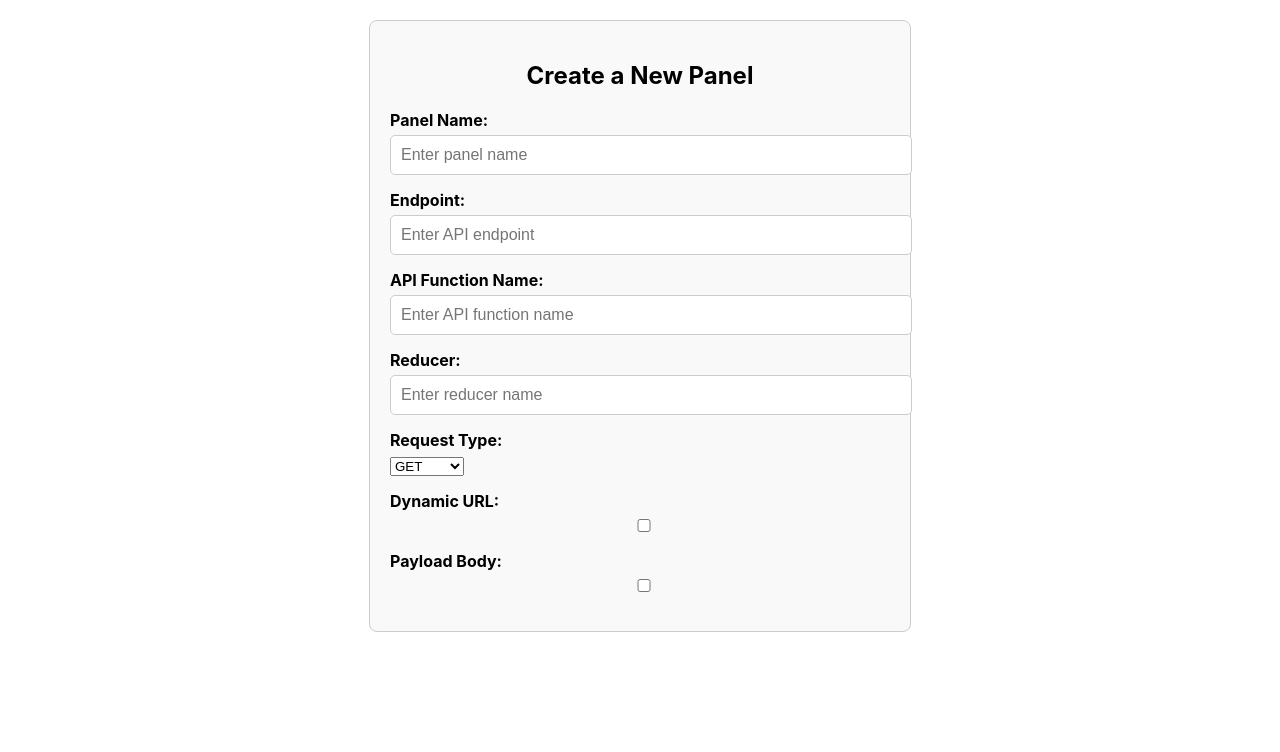
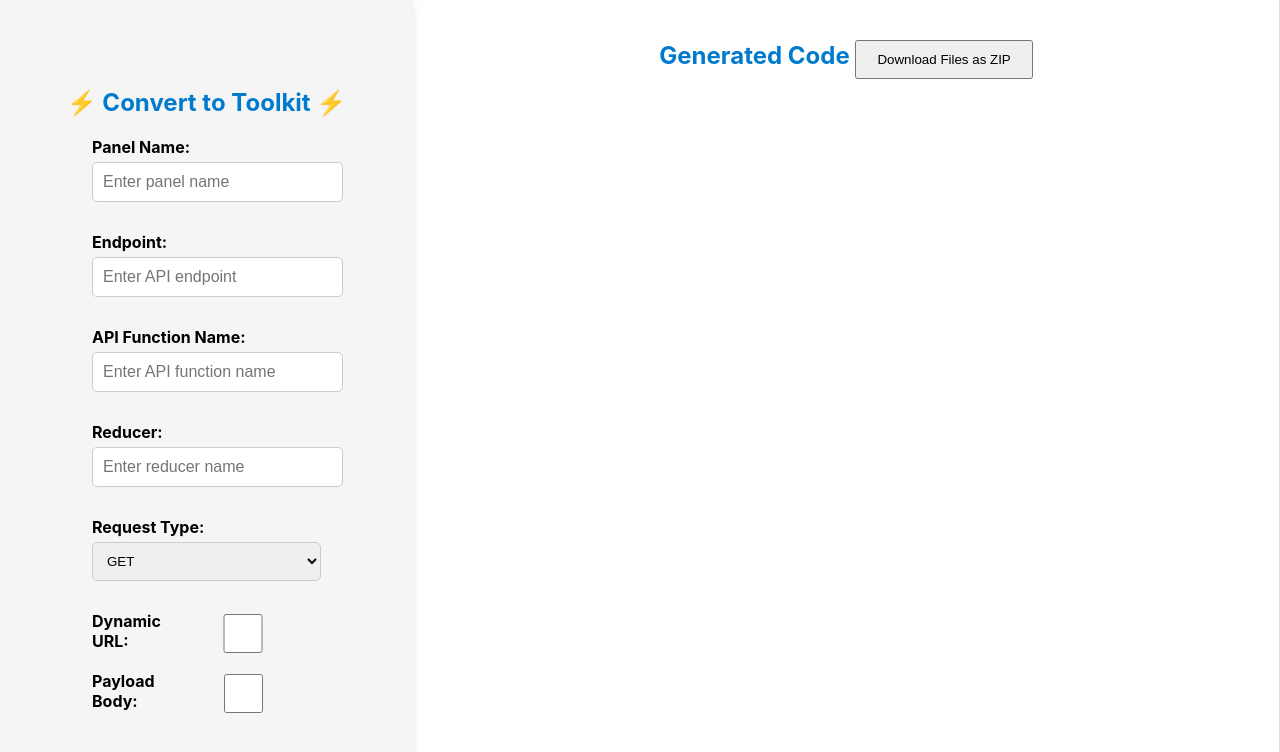
Before and after one commit to Suryash-343/redux_to_toolkit, a React (Create React App) app: page / in a window 1280 px wide. Shown: the top 752 px of the page. Built offline with nearby package versions, Linux system fonts and the light colour scheme; the HTML template or start-up script is replaced by a standard one.

Commit message:
reduc view changed with download as zip functionality

```diff
--- a/package.json
+++ b/package.json
@@ -4,6 +4,8 @@
   "private": true,
   "dependencies": {
     "cra-template-typescript": "1.2.0",
+    "file-saver": "^2.0.5",
+    "jszip": "^3.10.1",
     "react": "^19.0.0",
     "react-dom": "^19.0.0",
     "react-router-dom": "^7.1.1",
--- a/src/components/ActionForm.tsx
+++ b/src/components/ActionForm.tsx
@@ -1,8 +1,9 @@
-import React, { useState, useEffect } from 'react';
+import React, { useState } from 'react';
 import SliceCodeBox from './SliceCodeBox.tsx';
 import ApiActionCodeBox from './ApiActionCodeBox.tsx';
 import TypeCodeBox from './TypeCodeBox.tsx';
 import ApiCodeBox from './ApiCodeBox.tsx';
+import DownloadZipButton from './DownloadZipButton.tsx';
 
 const ActionForm = () => {
     const [formData, setFormData] = useState({
@@ -14,7 +15,24 @@ const ActionForm = () => {
         dynamicUrl: false, // Default to false
         payloadBody: false, // Default to false
     });
-
+    const files = [
+        {
+            name: 'SliceCodeBox.ts',
+            content: `// Content of SliceCodeBox.ts\nexport const exampleSlice = {};`,
+        },
+        {
+            name: 'ApiActionCodeBox.ts',
+            content: `// Content of ApiActionCodeBox.ts\nexport const apiAction = {};`,
+        },
+        {
+            name: '<Panel>Api.ts',
+            content: `// Content of <Panel>Api.ts\nexport const panelApi = {};`,
+        },
+        {
+            name: '<Panel>ApiAction.ts',
+            content: `// Content of <Panel>ApiAction.ts\nexport const panelApiAction = {};`,
+        },
+    ];
     const handleChange = (
         e: React.ChangeEvent<HTMLInputElement | HTMLSelectElement>
     ) => {
@@ -35,20 +53,69 @@ const ActionForm = () => {
         }
     };
 
-    const handleSubmit = (e: React.FormEvent) => {
-        e.preventDefault();
-        console.log('Form Data Submitted:', formData);
-        alert('Form submitted successfully!');
-    };
-
     const { panelName, apiFunctionName, reducer, endpoint, dynamicUrl, payloadBody, requestType } = formData;
 
     return (
-        <>
-        <div className="form-container">
-            <h2>Create a New Panel</h2>
-            <form onSubmit={handleSubmit}>
-                <div className="form-row">
+        <div
+            style={{
+                display: 'flex',
+                flexDirection: 'row-reverse',
+                height: '100vh',
+                overflow: 'hidden',
+            }}
+        >
+            {/* Left Side: Code Components */}
+            <div
+                style={{
+                    flex: 2,
+                    overflowY: 'auto',
+                    padding: '20px',
+                    backgroundColor: '#fff',
+                    borderRight: '1px solid #ddd',
+                }}
+            >
+                <h2 style={{ textAlign: 'center', color: '#007acc' }}>Generated Code <DownloadZipButton files={files}/></h2>
+                {panelName && apiFunctionName && reducer && (
+                    <SliceCodeBox panelName={panelName} apiFunctionName={apiFunctionName} reducer={reducer} />
+                )}
+                {panelName && apiFunctionName && endpoint && (
+                    <ApiActionCodeBox
+                        panelName={panelName}
+                        apiFunctionName={apiFunctionName}
+                        endpoint={endpoint}
+                        dynamicUrl={dynamicUrl}
+                        payloadBody={payloadBody}
+                    />
+                )}
+                {panelName && endpoint && (
+                    <TypeCodeBox panelName={panelName} reducer={reducer} />
+                )}
+                {panelName && endpoint && (
+                    <ApiCodeBox
+                        panelName={panelName}
+                        endpoint={endpoint}
+                        requestType={requestType}
+                        apiFunctionName={apiFunctionName}
+                        dynamicUrl={dynamicUrl}
+                        payloadBody={payloadBody}
+                    />
+                )}
+            </div>
+            {/* Right Side: Form */}
+            <div
+                style={{
+                    flex: 1,
+                    // padding: '20px',
+                    display: 'flex',
+                    flexDirection: 'column',
+                    justifyContent: 'center',
+                    backgroundColor: '#f5f5f5',
+                    boxShadow: '0 4px 8px rgba(0,0,0,0.1)',
+                    zIndex: 1,
+                }}
+            >
+                <h2 style={{ textAlign: 'center', color: '#007acc' }}>⚡ Convert to Toolkit ⚡</h2>
+                <form style={{ maxWidth: '800px', margin: '0 auto' }}>
                     <div className="form-group">
                         <label htmlFor="panelName">Panel Name:</label>
                         <input
@@ -59,9 +126,15 @@ const ActionForm = () => {
                             onChange={handleChange}
                             placeholder="Enter panel name"
                             required
+                            style={{
+                                width: '100%',
+                                padding: '10px',
+                                marginBottom: '15px',
+                                border: '1px solid #ccc',
+                                borderRadius: '5px',
+                            }}
                         />
                     </div>
-                    <div className="form-row">
                     <div className="form-group">
                         <label htmlFor="endpoint">Endpoint:</label>
                         <input
@@ -72,6 +145,13 @@ const ActionForm = () => {
                             onChange={handleChange}
                             placeholder="Enter API endpoint"
                             required
+                            style={{
+                                width: '100%',
+                                padding: '10px',
+                                marginBottom: '15px',
+                                border: '1px solid #ccc',
+                                borderRadius: '5px',
+                            }}
                         />
                     </div>
                     <div className="form-group">
@@ -84,8 +164,14 @@ const ActionForm = () => {
                             onChange={handleChange}
                             placeholder="Enter API function name"
                             required
+                            style={{
+                                width: '100%',
+                                padding: '10px',
+                                marginBottom: '15px',
+                                border: '1px solid #ccc',
+                                borderRadius: '5px',
+                            }}
                         />
-                        </div>
                     </div>
                     <div className="form-group">
                         <label htmlFor="reducer">Reducer:</label>
@@ -97,9 +183,15 @@ const ActionForm = () => {
                             onChange={handleChange}
                             placeholder="Enter reducer name"
                             required
+                            style={{
+                                width: '100%',
+                                padding: '10px',
+                                marginBottom: '15px',
+                                border: '1px solid #ccc',
+                                borderRadius: '5px',
+                            }}
                         />
                     </div>
-                    <div className="form-row">
                     <div className="form-group">
                         <label htmlFor="requestType">Request Type:</label>
                         <select
@@ -108,6 +200,13 @@ const ActionForm = () => {
                             value={formData.requestType}
                             onChange={handleChange}
                             required
+                            style={{
+                                width: '100%',
+                                padding: '10px',
+                                marginBottom: '15px',
+                                border: '1px solid #ccc',
+                                borderRadius: '5px',
+                            }}
                         >
                             <option value="get">GET</option>
                             <option value="post">POST</option>
@@ -116,82 +215,25 @@ const ActionForm = () => {
                             <option value="delete">DELETE</option>
                         </select>
                     </div>
-                        <div className="form-group">
+                    <div className="form-group" style={{ display: 'flex', justifyContent: 'space-between' }}>
                         <label>Dynamic URL:</label>
-                            <label className="switch">
+                        <input type="checkbox" name="dynamicUrl" checked={dynamicUrl} onChange={handleChange} />
+                    </div>
+                    <div className="form-group" style={{ display: 'flex', justifyContent: 'space-between' }}>
+                        <label>Payload Body:</label>
                         <input
                             type="checkbox"
-                                    name="dynamicUrl"
-                                    checked={formData.dynamicUrl}
+                            name="payloadBody"
+                            checked={payloadBody}
                             onChange={handleChange}
+                            disabled={requestType === 'post' || requestType === 'patch'}
                         />
-                                <span className="slider"></span>
-                            </label>
                     </div>
-                    </div>
-
+                </form>
             </div>
 
 
-                <div className="form-row">
-                    <div className="form-group">
-                        <label>Payload Body:</label>
-                        <label className="switch">
-                            <input
-                                type="checkbox"
-                                name="payloadBody"
-                                checked={formData.payloadBody}
-                                onChange={handleChange}
-                                disabled={formData.requestType === 'post' || formData.requestType === 'patch'}
-                            />
-                            <span className="slider"></span>
-                        </label>
         </div>
-                </div>
-                {/* <button type="submit" className="submit-button">
-          Submit
-        </button> */}
-            </form>
-
-            {/* Pass the panel name and API function name to SliceCodeBox */}
-            {panelName && apiFunctionName && reducer && (
-                <SliceCodeBox panelName={panelName} apiFunctionName={apiFunctionName} reducer={reducer} />
-            )}
-            {panelName && apiFunctionName && endpoint && (
-                <ApiActionCodeBox
-                    panelName={panelName}
-                    apiFunctionName={apiFunctionName}
-                    endpoint={endpoint}
-                    dynamicUrl={dynamicUrl}
-                    payloadBody={payloadBody} />
-            )}
-            {panelName  && endpoint && (
-                <TypeCodeBox
-                    panelName={panelName}
-                    reducer={reducer}
-                    />
-            )}
-            {panelName  && endpoint && (
-                <ApiCodeBox
-                    panelName={panelName}
-                    endpoint={endpoint}
-                    requestType={requestType}
-                    apiFunctionName={apiFunctionName}
-                    dynamicUrl={dynamicUrl}
-                    payloadBody={payloadBody}
-                    />
-            )}
-        </div>
-         {/* <div style={{
-            display: 'flex',
-            flexDirection: 'row',
-            justifyContent: 'space-around',
-            alignItems: 'center',
-            minHeight: '50vh'
-        }}> */}
-
-        {/* </div> */}
-        </>
     );
 };
 
--- /dev/null
+++ b/src/components/DownloadZipButton.tsx
@@ -0,0 +1,28 @@
+import React from 'react';
+import JSZip from 'jszip';
+import { saveAs } from 'file-saver';
+
+const DownloadZipButton = ({ files }: { files: { name: string; content: string }[] }) => {
+    const handleDownloadZip = async () => {
+        const zip = new JSZip();
+
+        // Add files to the ZIP
+        files.forEach((file) => {
+            zip.file(file.name, file.content);
+        });
+
+        // Generate the ZIP file
+        const zipBlob = await zip.generateAsync({ type: 'blob' });
+
+        // Trigger the download
+        saveAs(zipBlob, 'project-files.zip');
+    };
+
+    return (
+        <button onClick={handleDownloadZip} style={{ padding: '10px 20px', cursor: 'pointer' }}>
+            Download Files as ZIP
+        </button>
+    );
+};
+
+export default DownloadZipButton;
```
Also changed, not shown: src/components/ApiCodeBox.tsx (+8 -2 lines), src/components/TextBoxWithHeading.tsx (deleted, +0 -9 lines), 1 other file (tests, documents, lock files or other folders). Lines whose indentation alone changed are shown as unchanged.
